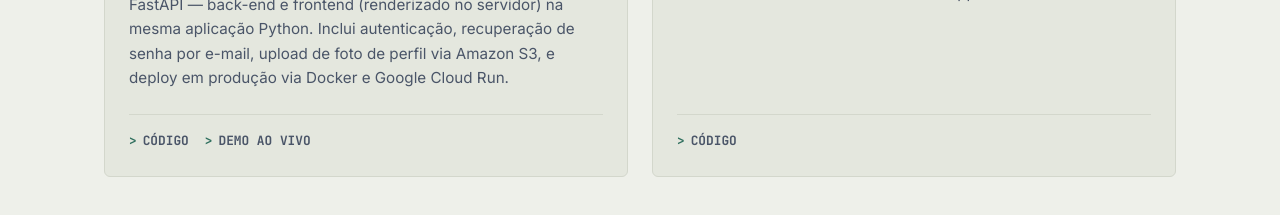
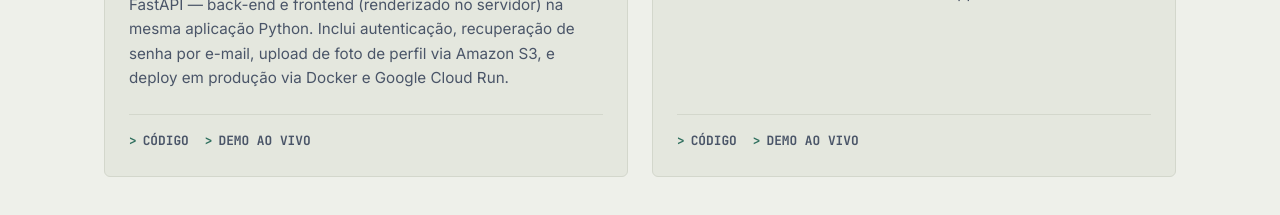
Before and after one commit to bruno-reichert/portfolio-page, a React (Vite) app in the folder portfolio-page/: page / in a window 1280 px wide. Shown: the part 2040-2255 px from the top of the page. Built offline with nearby package versions, Linux system fonts and the light colour scheme.

Commit message:
Added link in portuguese too

```diff
--- a/portfolio-page/src/data.js
+++ b/portfolio-page/src/data.js
@@ -32,7 +32,7 @@ export const projectsData = {
         tags: ["React", "Vite", "TailwindCSS", "TMDB API", "Appwrite"],
         description: "Aplicação de descoberta de filmes construída com React e Vite, consumindo a API do TMDB, com um algoritmo de tendências baseado em buscas dos usuários via Appwrite.",
         github: "https://github.com/bruno-reichert/react-course",
-        demo: null
+        demo: "https://react-course-826h.onrender.com/"
       }
     ],
     en: [
```
Also changed, not shown: 1 other file (tests, documents, lock files or other folders).
